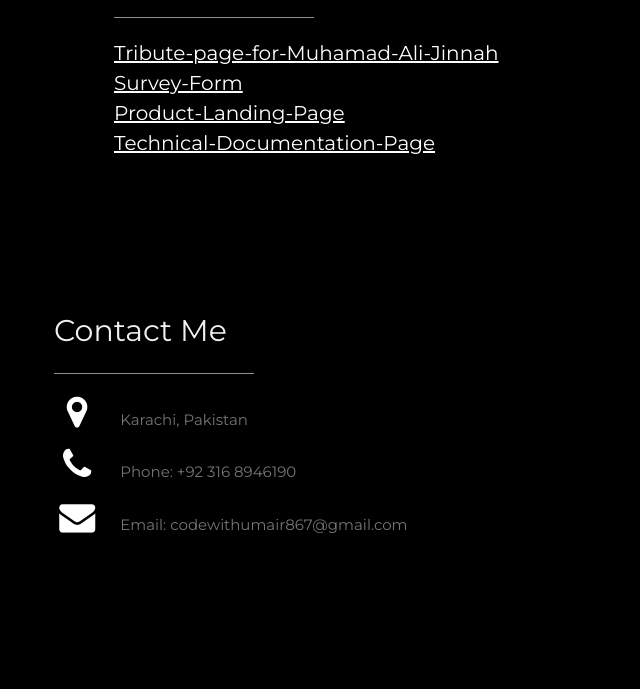
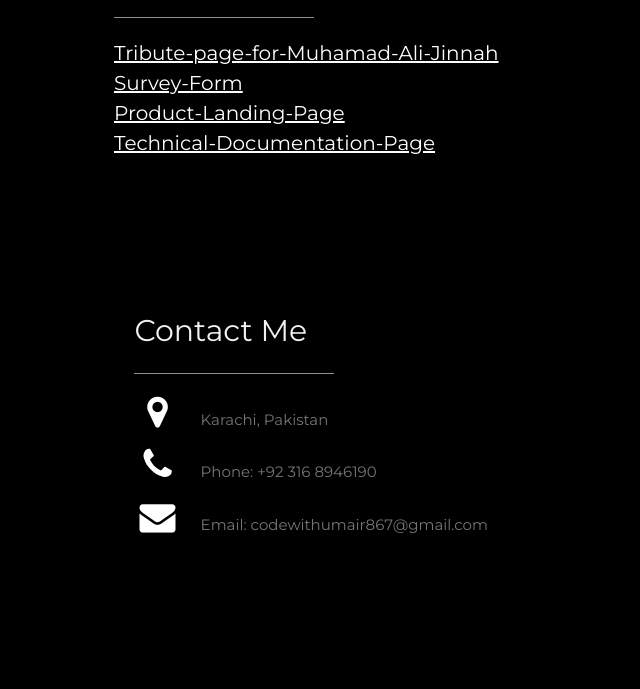
Before and after one commit to CodeWithUmair/Portfolio-Page, a plain HTML site: page index.html in a window 1280 px wide. Shown: the part 1078-1767 px from the top of the page, without its empty margins (96-736 px from the left). Drawn offline with nearby package versions, Linux system fonts and the light colour scheme.

Commit message:
fourth commit

```diff
--- a/index.html
+++ b/index.html
@@ -43,6 +43,9 @@
     }
     .w3-half {
         font-size: 20px;
+    }
+    #contact{
+        margin-left: 18%;
     }
 </style>
 
```
